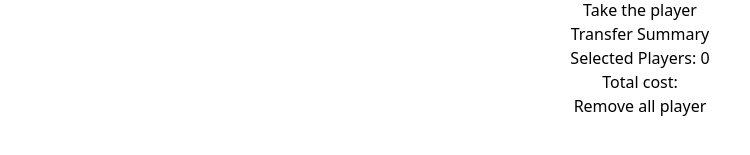
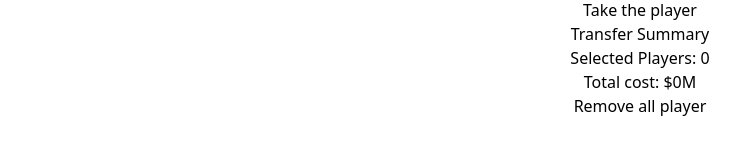
Before and after one commit to mrfhmd7/football-players, a React (Vite) app: page / in a window 1280 px wide. Shown: the part 4678-4833 px from the top of the page, without its empty margins (0-750 px from the left). Built offline with nearby package versions, Linux system fonts and the light colour scheme.

Commit message:
show total price in cart component

```diff
--- a/src/components/Cart/Cart.jsx
+++ b/src/components/Cart/Cart.jsx
@@ -2,15 +2,19 @@ import React from 'react';
 
 const Cart = ({ cart }) => {
 
-     console.log(cart);
+     // console.log(cart);
 
-     let price = 0;
+     let totalPrice = 0;
+
+     for (const player of cart) {
+          totalPrice = totalPrice + player.price;
+     }
 
      return (
           <div className='bg-orange-300 rounded-md mt-8  ml-10 h-96 relative'>
                <h3 className='text-xl mb-5 font-medium'>Transfer Summary</h3>
                <p className='text-xl mb-4'>Selected Players: {cart.length}</p>
-               <h4 className='font-semibold text-lg'>Total cost: </h4>
+               <h4 className='font-semibold text-lg'>Total cost: ${totalPrice}M</h4>
                <div className='absolute bottom-0 w-full bg-red-500  rounded-md'>
                     <button className='h-10 w-1/2 text-white font-semibold flex justify-between m-auto items-center'>
                          <span>
```
